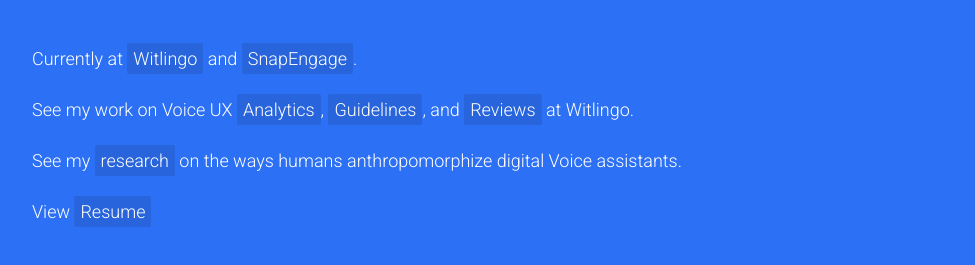
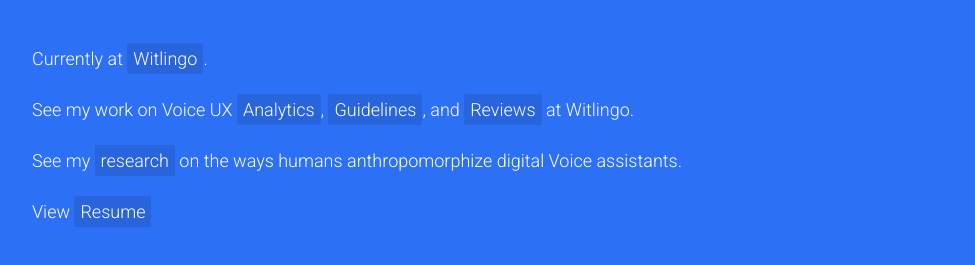
Before and after one commit to brielle-nickoloff/brielle-nickoloff.github.io, a website: page index.html in a window 1280 px wide. Shown: the part 189-454 px from the top of the page, without its empty margins (243-1218 px from the left). Drawn offline with Linux system fonts and the light colour scheme.

Commit message:
Update index.html

```diff
--- a/index.html
+++ b/index.html
@@ -62,7 +62,7 @@
           <h1 class="mt-5 mb-1">Brielle Nickoloff</h1>
           <p class="lead mb-5 font-weight-light">Voice User Experience Designer </p>
           <ul class="list-unstyled">
-            <li class="mb-4">Currently at <a class="text-white" href="http://www.witlingo.com/" target="blank">Witlingo</a> and <a class="text-white" href="https://snapengage.com/" target="blank">SnapEngage</a>.</li>
+            <li class="mb-4">Currently at <a class="text-white" href="http://www.witlingo.com/" target="blank">Witlingo</a>.
             <li class="mb-4">See my work on Voice UX <a class="text-white" href="http://www.witlingo.com/vui-assessment-guidelines/">Analytics</a>, <a class="text-white" href="http://www.witlingo.com/facebookguidelines/" target="blank">Guidelines</a>, and <a class="text-white" href="http://www.witlingo.com/vui-reviews/">Reviews</a> at Witlingo.</li>
             <li class="mb-4">See my <a class="text-white" href="The use of Profane Threats and Insults in the Anthropomorphization of Digital Voice Assistants .pdf" target="blank">research</a> on the ways humans anthropomorphize digital Voice assistants.</li>
             <li class="mb-4">View <a class="text-white" href="VUI_design_Nickoloff_Brielle.pdf" target="blank">Resume</a></li>
```
